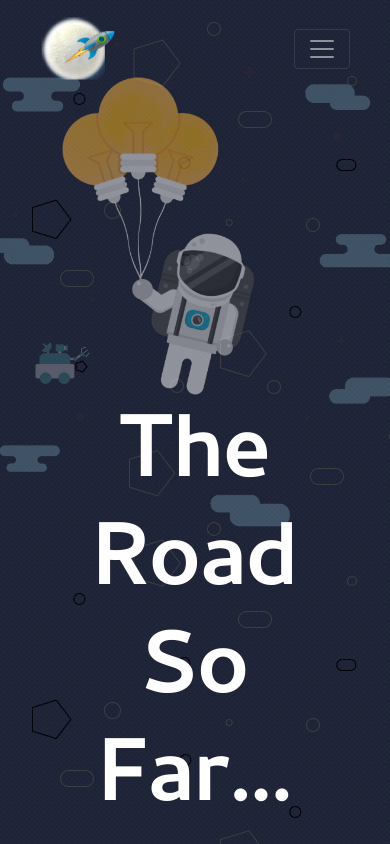
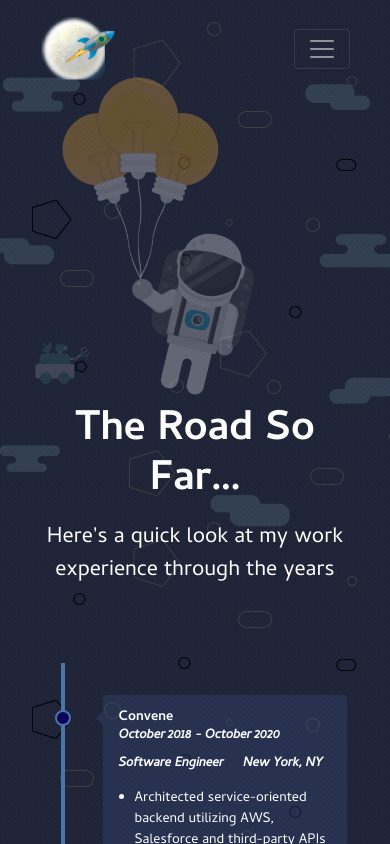
Before and after one commit to shivnaik5/Portfolio-Site, a Next.js app: page /resume in a window 390 px wide. Shown: the top 844 px of the page. Built offline with nearby package versions, Linux system fonts and the light colour scheme.

Commit message:
Update resume page.

```diff
--- a/pages/resume.js
+++ b/pages/resume.js
@@ -17,8 +17,8 @@ const ResumeCard = ({ company, title, date, location, content, position }) => (
           <span className='date'>{date}</span>
         </div>
         <div className="card-text">
-          <span className='title'>{title}</span>
-          <span className='location'>{location}</span>
+          {title && <span className='title'>{title}</span>}
+          <span className={title ? 'location' : 'location only'}>{location}</span>
         </div>
         <ul className='details'>
           {content.map((item, index) => (
--- a/styles/pages/_about.scss
+++ b/styles/pages/_about.scss
@@ -24,6 +24,10 @@
 
       &.bg {
         opacity: 50%;
+
+        @media (max-width: 991px) {
+          opacity: 30%;
+        }
       }
     }
   }
@@ -61,17 +65,9 @@
     margin-bottom: 55px;
 
     @media (max-width: 991px) {
-      font-size: 46px;
+      font-size: 42px;
     }
   }
-
-  // @media (max-width: 991px) {
-  //   .headline {
-  //     .title {
-  //       font-size: 53px;
-  //     }
-  //   }
-  // }
 
   .subtitle {
     @include animation-delay(2.2s);
@@ -82,14 +78,6 @@
       font-size: 20px;
     }
   }
-
-  // @media (max-width: 991px) {
-  //   .headline {
-  //     .subtitle {
-  //       font-size: 26px;
-  //     }
-  //   }
-  // }
 
   .subsubTitle {
     @include animation-delay(3.6s);
@@ -103,7 +91,6 @@
 
     .skills-icons-row {
       justify-content: center;
-      padding-top: 30px;
       display: inline-flex;
       flex-direction: row;
       flex-wrap: wrap;
--- a/styles/pages/_resume.scss
+++ b/styles/pages/_resume.scss
@@ -24,6 +24,10 @@
 
       &.bg {
         opacity: 50%;
+
+        @media (max-width: 991px) {
+          opacity: 30%;
+        }
       }
     }
   }
@@ -38,11 +42,19 @@
       font-size: 90px;
       font-weight: bold;
       margin-bottom: 15px;
+
+      @media (max-width: 991px) {
+        font-size: 42px;
+      }
     }
 
     .subtitle {
       font-size: 36px;
       white-space: pre-wrap;
+
+      @media (max-width: 991px) {
+        font-size: 22px;
+      }
     }
   }
 
@@ -64,15 +76,30 @@
         margin-bottom: 10px;
         display: flex;
 
+        @media (max-width: 991px) {
+          font-size: 13px;
+          display: block;
+        }
+
         .location {
           position: absolute;
           right: 25px;
           font-style: oblique;
+
+          &.only {
+            position: inherit;
+          }
         }
 
         .company {
           float: left;
           font-size: 20px;
+
+          @media (max-width: 991px) {
+            font-size: 14px;
+            width: 100%;
+            display: inline-block !important;
+          }
         }
 
         .title {
@@ -83,6 +110,10 @@
           position: absolute;
           right: 25px;
           font-style: oblique;
+
+          @media (max-width: 991px) {
+            position: inherit;
+          }
         }
       }
 
@@ -91,6 +122,11 @@
         padding-left: 16px;
         text-align: justify;
         margin-top: 15px;
+
+        @media (max-width: 991px) {
+          text-align: left;
+          font-size: 14px;
+        }
 
         li {
           margin-bottom: 10px;
@@ -108,6 +144,11 @@
   background: $gulf-blue;
   border: 2px solid $san-marino;
   box-shadow: none !important;
+
+  @media (max-width: 991px) {
+    margin-left: 12px !important;
+    top: 15px;
+  }
 }
 
 .vertical-timeline-element-content {
```
